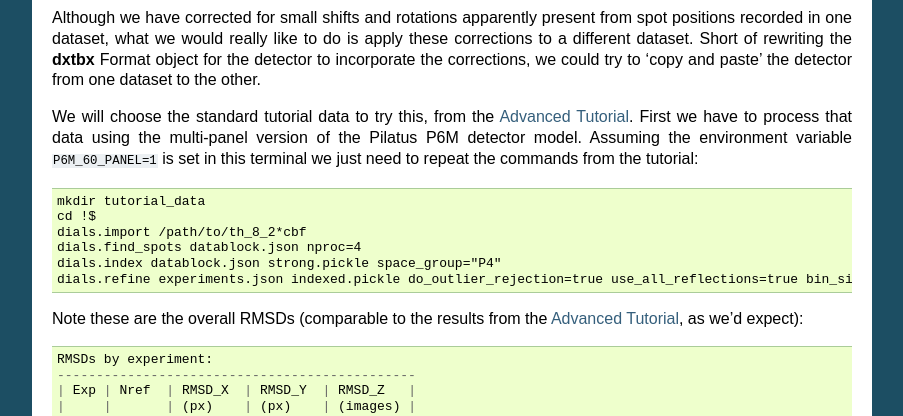
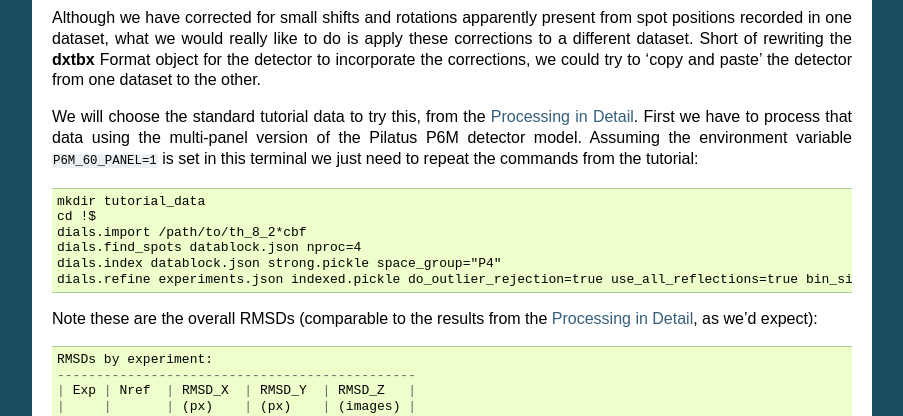
Before and after one commit to dials/docs, a Sphinx documentation site: the page built from sphinx/documentation/tutorials/metrology_corrections.rst, in a window 1280 px wide and 900 px high, scrolled down 14225 px. Shown: the part 152-568 px from the top of the window, without its empty margins (198-1101 px from the left). Built offline with Sphinx 7.4.7, drawn with Linux system fonts in a browser that asks for light colours; formulas are drawn with MathJax 3; pages that are not in the unit, such as notebooks, are missing from menus; some of the changed text lies outside the part shown.

Commit message:
Change the name of this, because it isn't really 'advanced'

```diff
--- a/sphinx/basel.rst
+++ b/sphinx/basel.rst
@@ -12,7 +12,7 @@ Tutorials
 .. toctree::
    :maxdepth: 1
 
-   documentation/tutorials/advanced_tutorial
+   documentation/tutorials/processing_in_detail_tutorial
    documentation/tutorials/multi_crystal_analysis
    documentation/tutorials/metrology_corrections
 
--- a/sphinx/documentation/tutorials/index.rst
+++ b/sphinx/documentation/tutorials/index.rst
@@ -10,7 +10,7 @@ Tutorials
 
    ../getting_started
    beginners_tutorial
-   advanced_tutorial
+   processing_in_detail_tutorial
    multi_lattice_tutorial
    metrology_corrections
    developer_tutorial
--- a/sphinx/documentation/tutorials/metrology_corrections.rst
+++ b/sphinx/documentation/tutorials/metrology_corrections.rst
@@ -4,7 +4,7 @@ Refining multi-tile detector metrology with DIALS
 Introduction
 ------------
 
-At the end of the :doc:`advanced_tutorial`, we showed plots from
+At the end of the :doc:`processing_in_detail_tutorial`, we showed plots from
 :program:`dials.analyse_output`, including images of the positional
 residuals as a function of position on the detector face. There were
 clearly some systematic effects, suggesting whole-tile shifts or rotations.
@@ -392,7 +392,7 @@ figure this out itself.
 Here are the positional residual plots for X and Y, :file:`analysis/centroid/centroid_diff_x.png`
 and :file:`analysis/centroid/centroid_diff_y.png`. The multi-panel versions
 of these plots are not as compact as the single tile version presented in the
-:doc:`advanced_tutorial`. However, careful comparison of the plots is enough to
+:doc:`processing_in_detail_tutorial`. However, careful comparison of the plots is enough to
 show that the same pattern of shifts is present.
 
   .. image:: /figures/centroid_diff_x_multi_panel_lev0.png
@@ -617,7 +617,7 @@ Format object for the detector to incorporate the corrections, we could try to
 'copy and paste' the detector from one dataset to the other.
 
 We will choose the standard tutorial data to try this, from the
-:doc:`advanced_tutorial`. First we have to process that data using the
+:doc:`processing_in_detail_tutorial`. First we have to process that data using the
 multi-panel version of the Pilatus P6M detector model. Assuming the environment
 variable :samp:`P6M_60_PANEL=1` is set in this terminal we just need to repeat
 the commands from the tutorial::
@@ -630,7 +630,7 @@ the commands from the tutorial::
   dials.refine experiments.json indexed.pickle do_outlier_rejection=true use_all_reflections=true bin_size_fraction=0.0
 
 Note these are the overall RMSDs (comparable to the results from the
-:doc:`advanced_tutorial`, as we'd expect)::
+:doc:`processing_in_detail_tutorial`, as we'd expect)::
 
   RMSDs by experiment:
   ----------------------------------------------
--- a/sphinx/documentation/tutorials/advanced_tutorial.rst
+++ b/sphinx/documentation/tutorials/processing_in_detail_tutorial.rst
@@ -1,5 +1,5 @@
-Advanced Tutorial
-=================
+Processing in Detail
+====================
 
 Introduction
 ------------
```
Also changed, not shown: sphinx/diamond.rst (+20 -20 lines).
